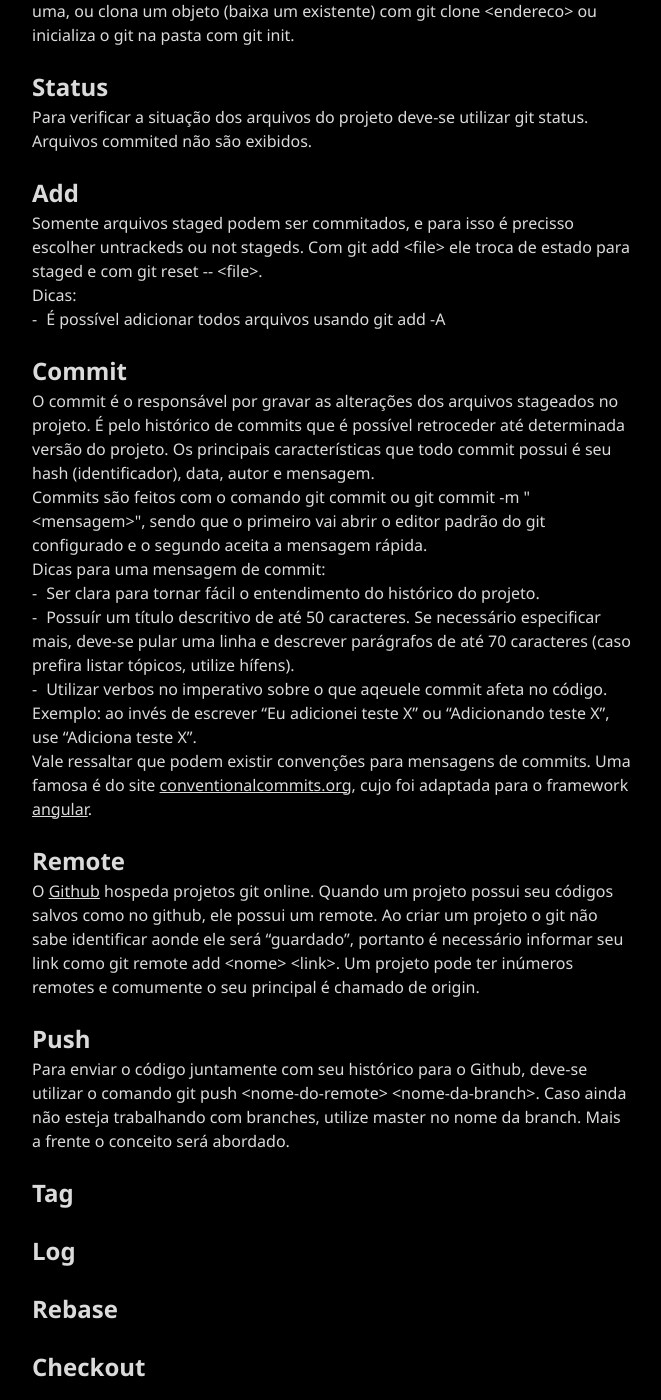
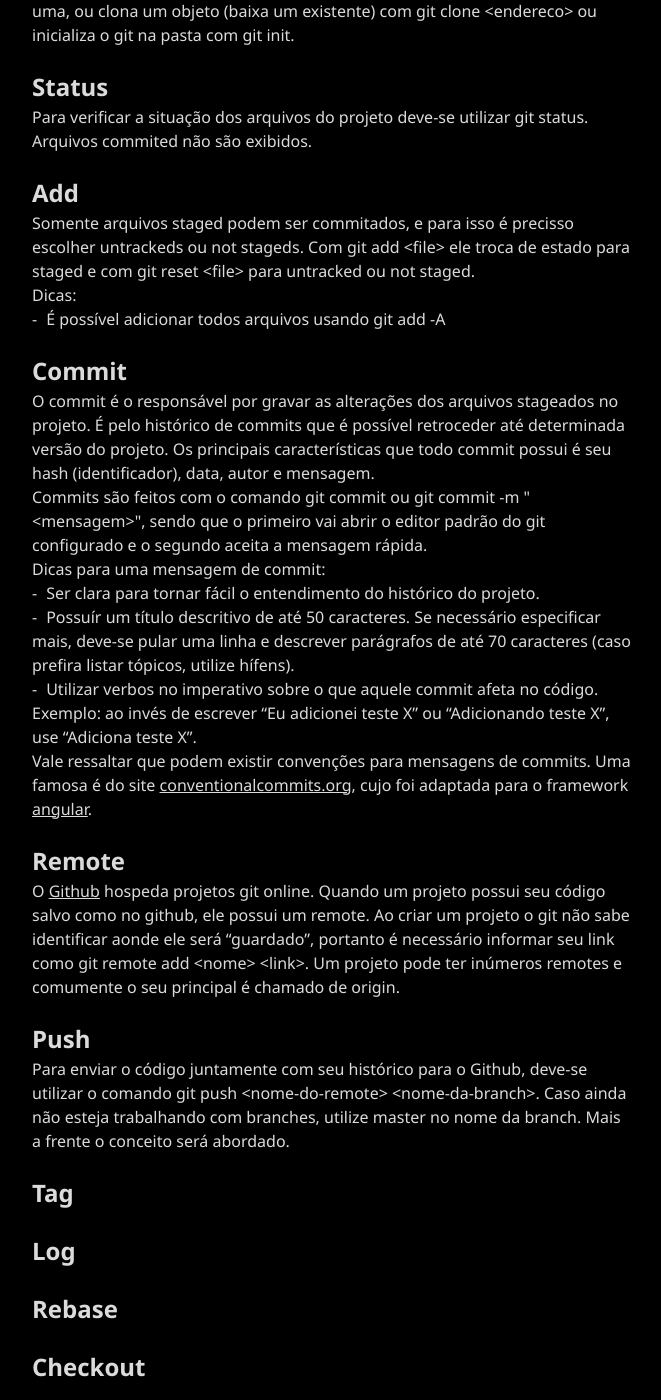
Before and after one commit to neninja/wtf, a Jekyll site: the page built from _posts/2019-7-31-git.md, in a window 1280 px wide and 1400 px high, scrolled down 1472 px. Shown: the whole window, without its empty margins (308-969 px from the left). Built offline with Jekyll 4.4.1, drawn with Linux system fonts in a browser that asks for light colours; nearby versions of some CDN libraries; our own code applies the rules of GitHub Pages for plain Markdown files; library files that are not in the unit come from our copies; some of the changed text lies outside the part shown.

Commit message:
post(git): corrige assuntos/titulos

```diff
--- a/_posts/2019-7-31-git.md
+++ b/_posts/2019-7-31-git.md
@@ -39,7 +39,7 @@ Todas mudanças realizadas versionadas com o git ficam na pasta `.git` na raiz d
 Para verificar a situação dos arquivos do projeto deve-se utilizar ``git status``. Arquivos *commited* não são exibidos.
 
 #### Add
-Somente arquivos *staged* podem ser commitados, e para isso é precisso escolher *untrackeds* ou *not stageds*. Com ``git add <file>`` ele troca de estado para *staged* e com ``git reset -- <file>``.
+Somente arquivos *staged* podem ser commitados, e para isso é precisso escolher *untrackeds* ou *not stageds*. Com ``git add <file>`` ele troca de estado para *staged* e com ``git reset <file>`` para *untracked* ou *not staged*.
 Dicas:
 * É possível adicionar todos arquivos usando ``git add -A``
 
@@ -51,16 +51,15 @@ Commits são feitos com o comando ``git commit`` ou ``git commit -m "<mensagem>"
 Dicas para uma mensagem de commit:
 - Ser clara para tornar fácil o entendimento do histórico do projeto.
 - Possuír um título descritivo de até 50 caracteres. Se necessário especificar mais, deve-se pular uma linha e descrever parágrafos de até 70 caracteres (caso prefira listar tópicos, utilize hífens).
-- Utilizar verbos no imperativo sobre o que aqeuele commit afeta no código. Exemplo: ao invés de escrever "Eu adicionei teste X" ou "Adicionando teste X", use "Adiciona teste X".
+- Utilizar verbos no imperativo sobre o que aquele commit afeta no código. Exemplo: ao invés de escrever "Eu adicionei teste X" ou "Adicionando teste X", use "Adiciona teste X".
 
 Vale ressaltar que podem existir convenções para mensagens de commits. Uma famosa é do site [conventionalcommits.org](http://conventionalcommits.org), cujo foi adaptada para o framework [angular](https://github.com/angular/angular/blob/22b96b9/CONTRIBUTING.md).
 
 #### Remote
-O [Github](http://github.com) hospeda projetos git online. Quando um projeto possui seu códigos salvos como no github, ele possui um `remote`. Ao criar um projeto o git não sabe identificar aonde ele será "guardado", portanto é necessário informar seu link como ``git remote add <nome> <link>``. Um projeto pode ter inúmeros ``remotes`` e comumente o seu principal é chamado de origin.
+O [Github](http://github.com) hospeda projetos git online. Quando um projeto possui seu código salvo como no github, ele possui um `remote`. Ao criar um projeto o git não sabe identificar aonde ele será "guardado", portanto é necessário informar seu link como ``git remote add <nome> <link>``. Um projeto pode ter inúmeros ``remotes`` e comumente o seu principal é chamado de origin.
 
 #### Push
 Para enviar o código juntamente com seu histórico para o Github, deve-se utilizar o comando ``git push <nome-do-remote> <nome-da-branch>``. Caso ainda não esteja trabalhando com branches, utilize `master` no nome da branch. Mais a frente o conceito será abordado.
-
 
 #### Tag
 
```
Also changed, not shown: other parts of _posts/2019-7-31-git.md (+2 -9 lines).
